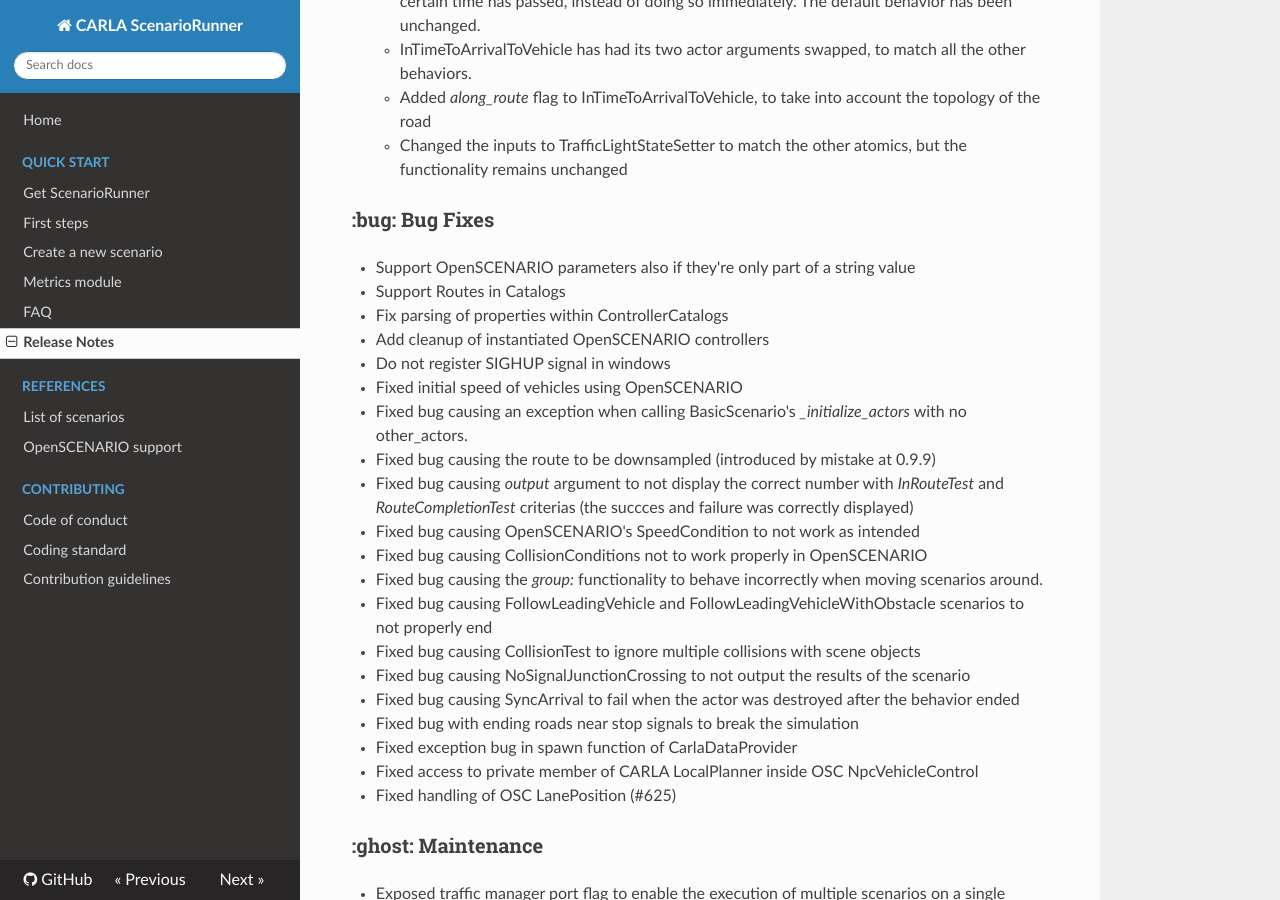
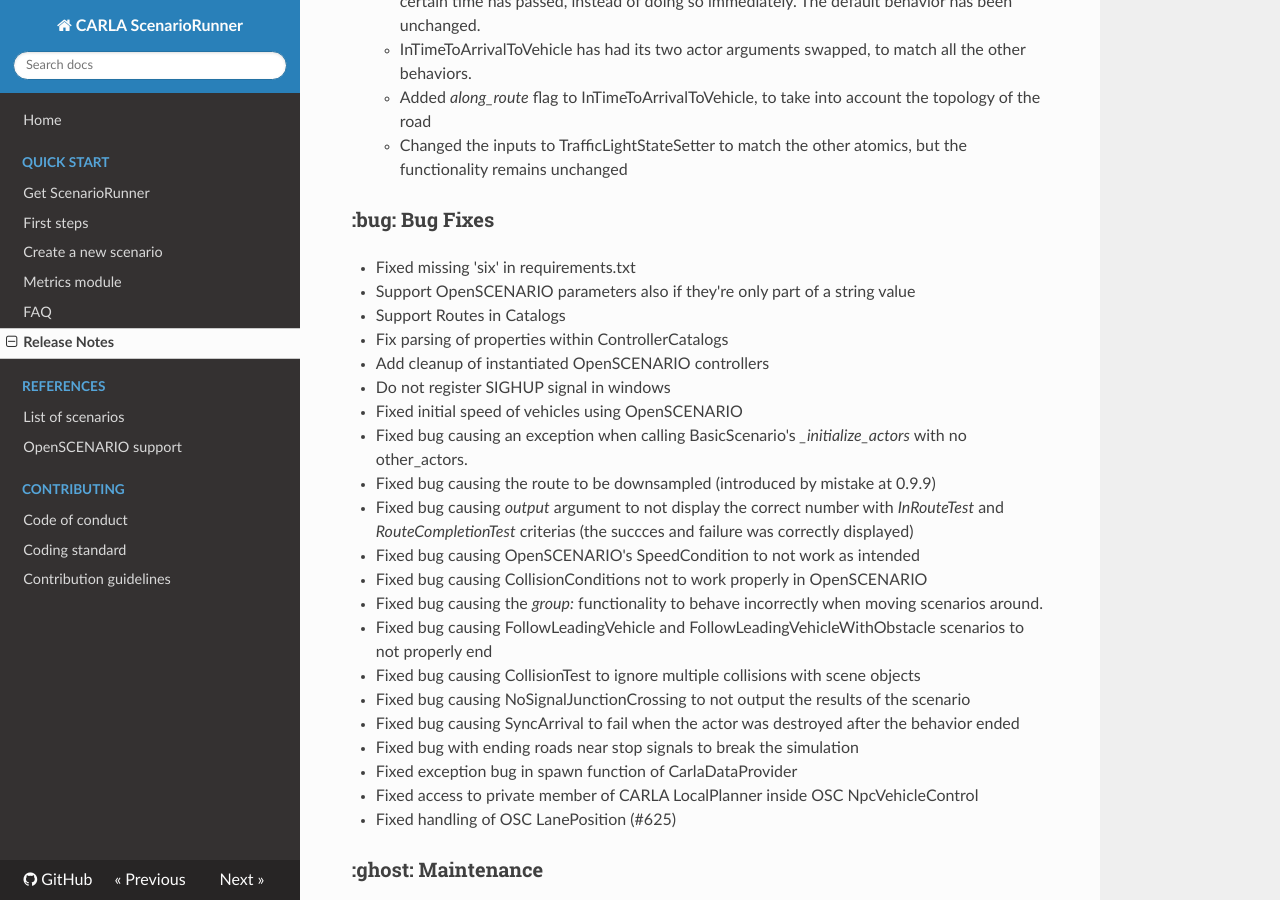
Before and after one commit to carla-simulator/scenario_runner, an MkDocs documentation site: the page built from Docs/CHANGELOG.md, in a window 1280 px wide and 900 px high, scrolled down 2623 px. Built offline with MkDocs 1.6.1, drawn with Linux system fonts in a browser that asks for light colours; nearby versions of some CDN libraries.

Commit message:
Update CHANGELOG.md

```diff
--- a/Docs/CHANGELOG.md
+++ b/Docs/CHANGELOG.md
@@ -75,6 +75,7 @@
     - Changed the inputs to TrafficLightStateSetter to match the other atomics, but the functionality remains unchanged
 
 ### :bug: Bug Fixes
+* Fixed missing 'six' in requirements.txt
 * Support OpenSCENARIO parameters also if they're only part of a string value
 * Support Routes in Catalogs
 * Fix parsing of properties within ControllerCatalogs
```
